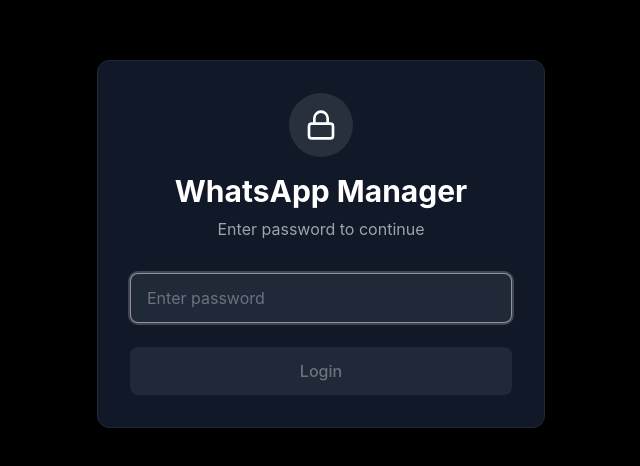
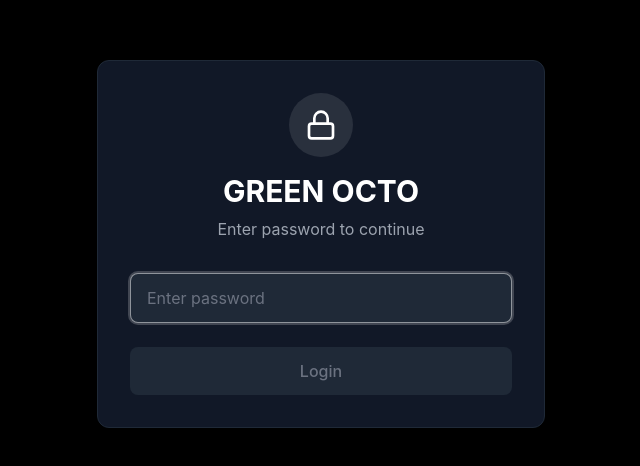
Before and after one commit to Adilxa/wa_manager, a Next.js app: page /login in a window 1280 px wide. Shown: the part 156-622 px from the top of the page, without its empty margins (319-959 px from the left). Built offline with nearby package versions, Linux system fonts and the light colour scheme.

Commit message:
feat:fgege

```diff
--- a/app/login/page.tsx
+++ b/app/login/page.tsx
@@ -34,7 +34,7 @@ export default function LoginPage() {
             <div className="inline-flex items-center justify-center w-16 h-16 bg-white/10 rounded-full mb-4">
               <Lock className="w-8 h-8 text-white" />
             </div>
-            <h1 className="text-3xl font-bold text-white mb-2">WhatsApp Manager</h1>
+            <h1 className="text-3xl font-bold text-white mb-2">GREEN OCTO</h1>
             <p className="text-gray-400">Enter password to continue</p>
           </div>
 
--- a/app/page.tsx
+++ b/app/page.tsx
@@ -222,7 +222,7 @@ export default function Dashboard() {
         <div className="mb-10 flex items-start justify-between">
           <div>
             <h1 className="text-4xl font-bold bg-gradient-to-r from-white to-gray-400 bg-clip-text text-transparent">
-              WhatsApp Manager
+              OCTO WhatsApp API
             </h1>
             <p className="text-gray-400 mt-2">Manage multiple WhatsApp accounts with ease</p>
           </div>
```
